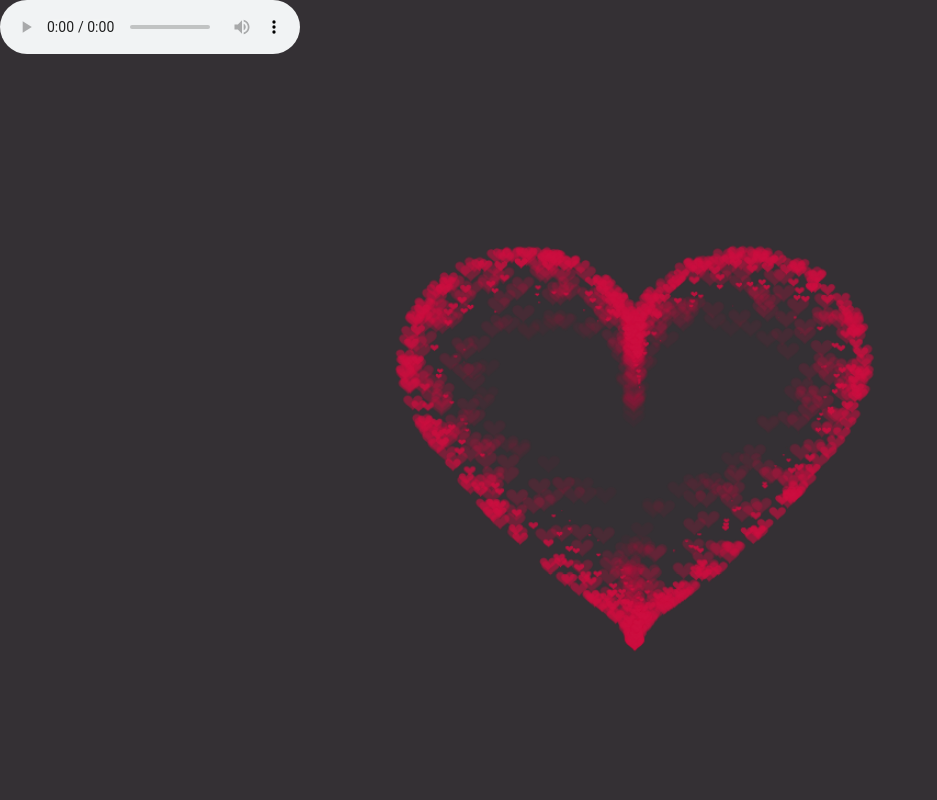
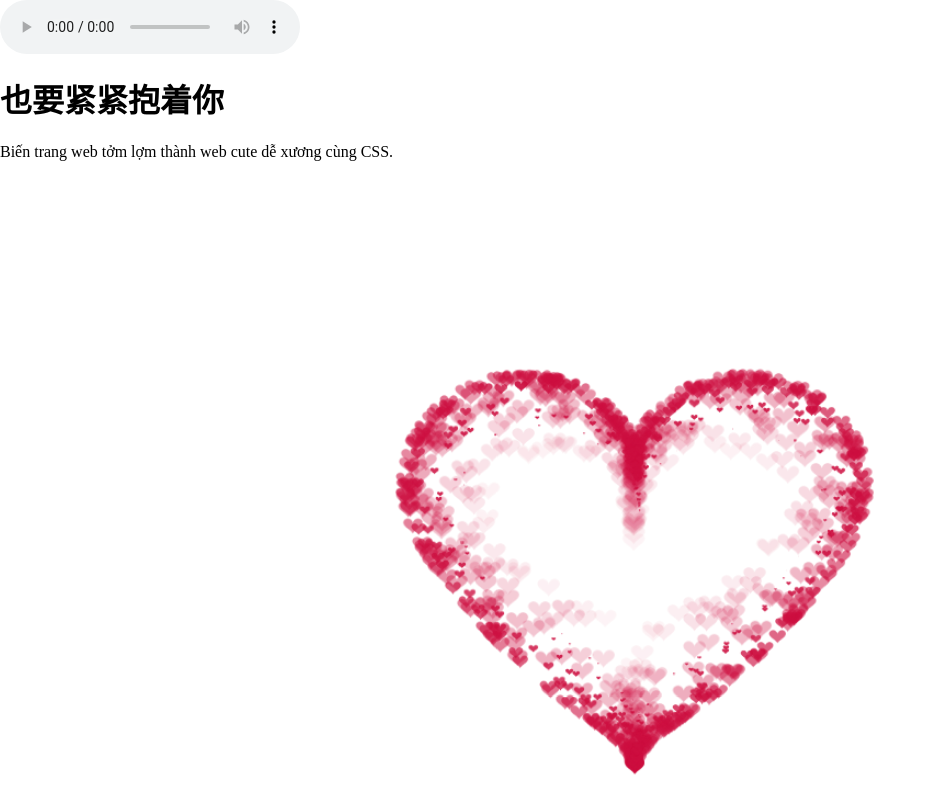
Before and after one commit to DukLug/valungtung, a plain HTML site: page index.html in a window 1280 px wide. Shown: the whole page, without its empty margins (0-937 px from the left). Drawn offline with Linux system fonts and the light colour scheme.

Commit message:
Update index.html

```diff
--- a/index.html
+++ b/index.html
@@ -13,7 +13,7 @@
             overflow: hidden;
             padding: 0;
             margin: 0;
-            background: #343034;
+            background: white;
         }
 
         canvas {
@@ -53,7 +53,10 @@
     <audio controls>
     <source src="cucgiongroi.wav">
     </audio>
-
+    <div id="top">
+        <h1>也要紧紧抱着你</h1>
+        <p>Biến trang web tởm lợm thành web cute dễ xương cùng CSS.</p>
+      </div>
     <canvas id="pinkboard">
         <canvas id="pinkboard">
         </canvas>
```
